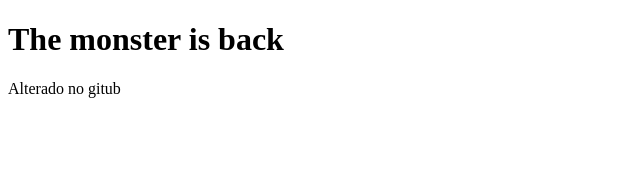
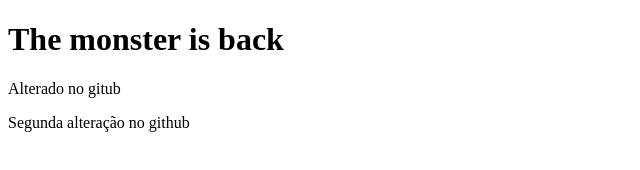
Before and after one commit to Luciano089/Teste_git_vscode, a plain HTML site: page index.html in a window 1280 px wide. Shown: the whole page, without its empty margins (0-640 px from the left). Drawn offline with Linux system fonts and the light colour scheme.

Commit message:
Update index.html

```diff
--- a/index.html
+++ b/index.html
@@ -1,3 +1,4 @@
+
 <!DOCTYPE html>
 <html lang="en">
 <head>
@@ -8,5 +9,6 @@
 <body>
     <h1>The monster is back</h1>
     <p>Alterado no gitub</p>
+    <p> Segunda alteração no github</p>
 </body>
 </html>
```
